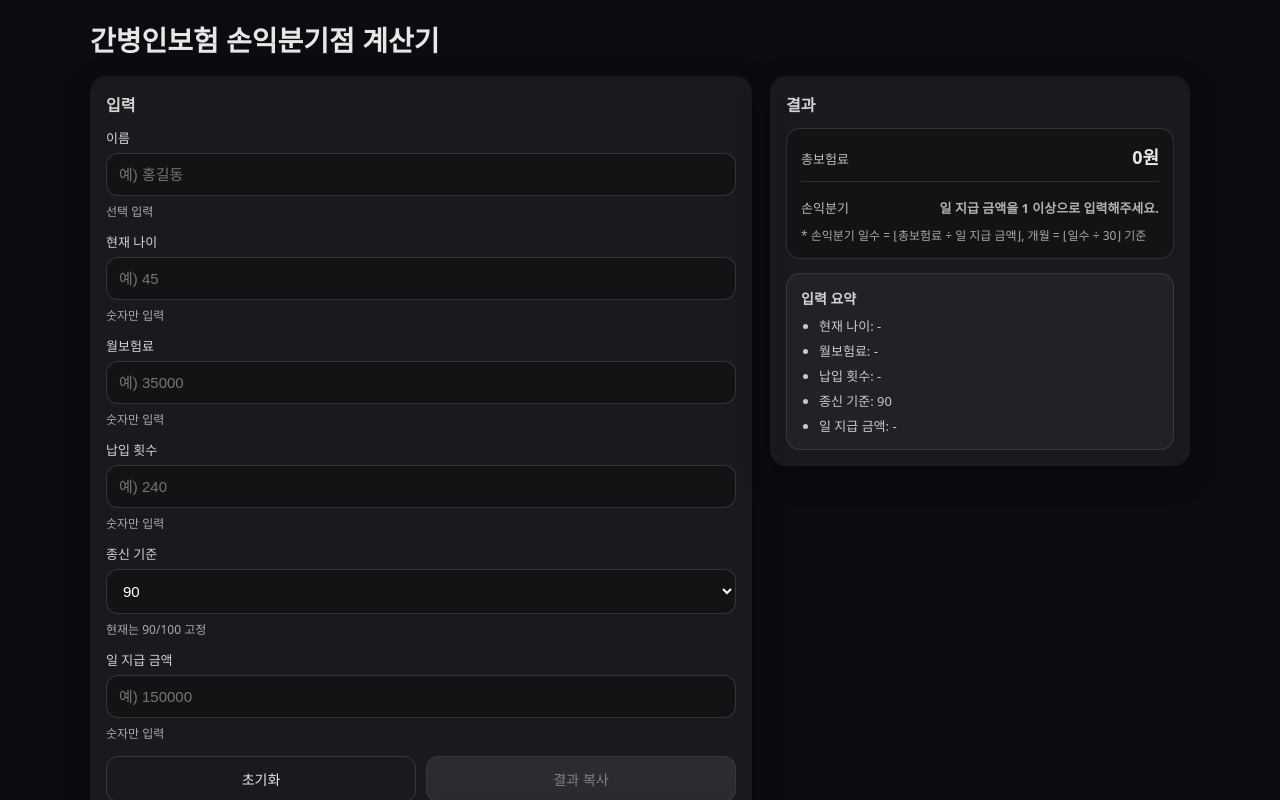
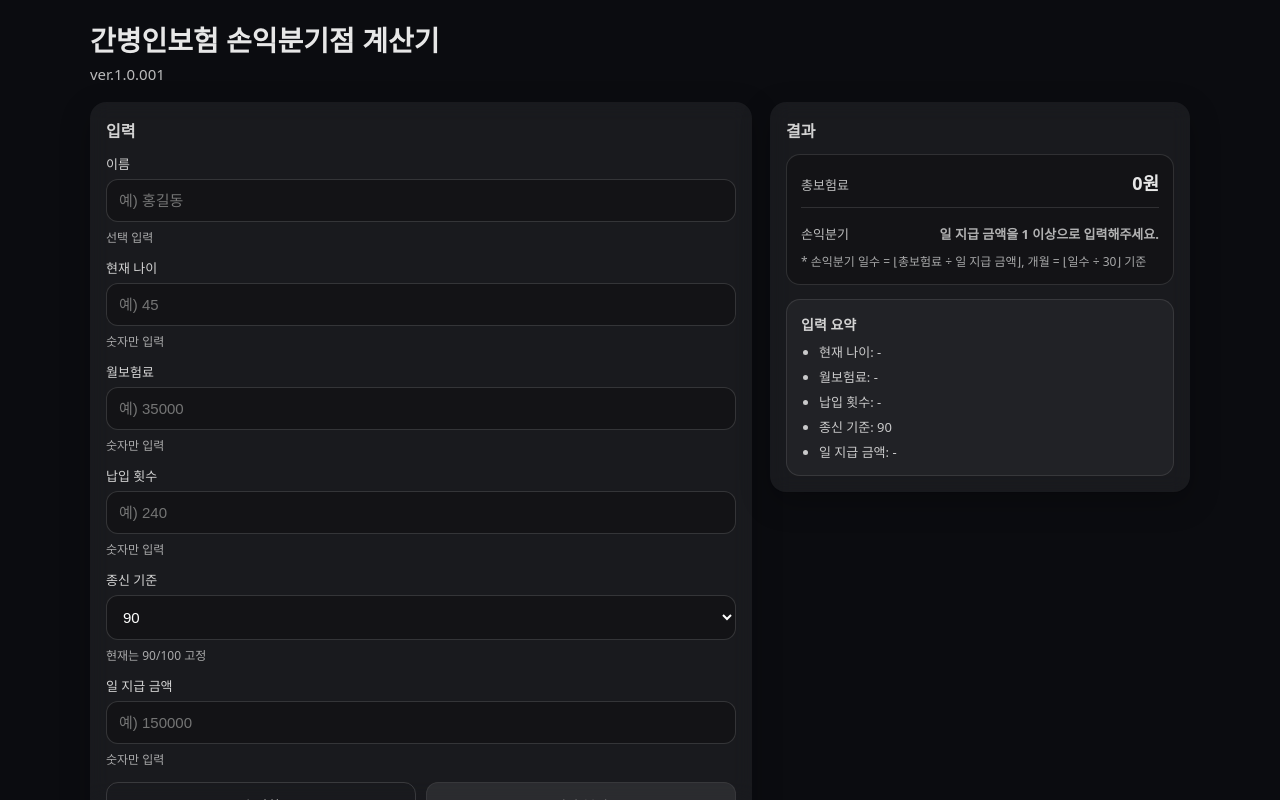
Before and after one commit to satellite-dev/caregiver-bep, a Next.js app: page / in a window 1280 px wide. Built offline with nearby package versions, Linux system fonts and the light colour scheme.

Commit message:
fix: vesioning add

```diff
--- a/src/app/page.tsx
+++ b/src/app/page.tsx
@@ -138,7 +138,7 @@ export default function Page() {
     <Wrap>
       <Header>
         <Title>간병인보험 손익분기점 계산기</Title>
-        <Desc></Desc>
+        <Desc>ver.1.0.001</Desc>
       </Header>
 
       <Grid>
```
